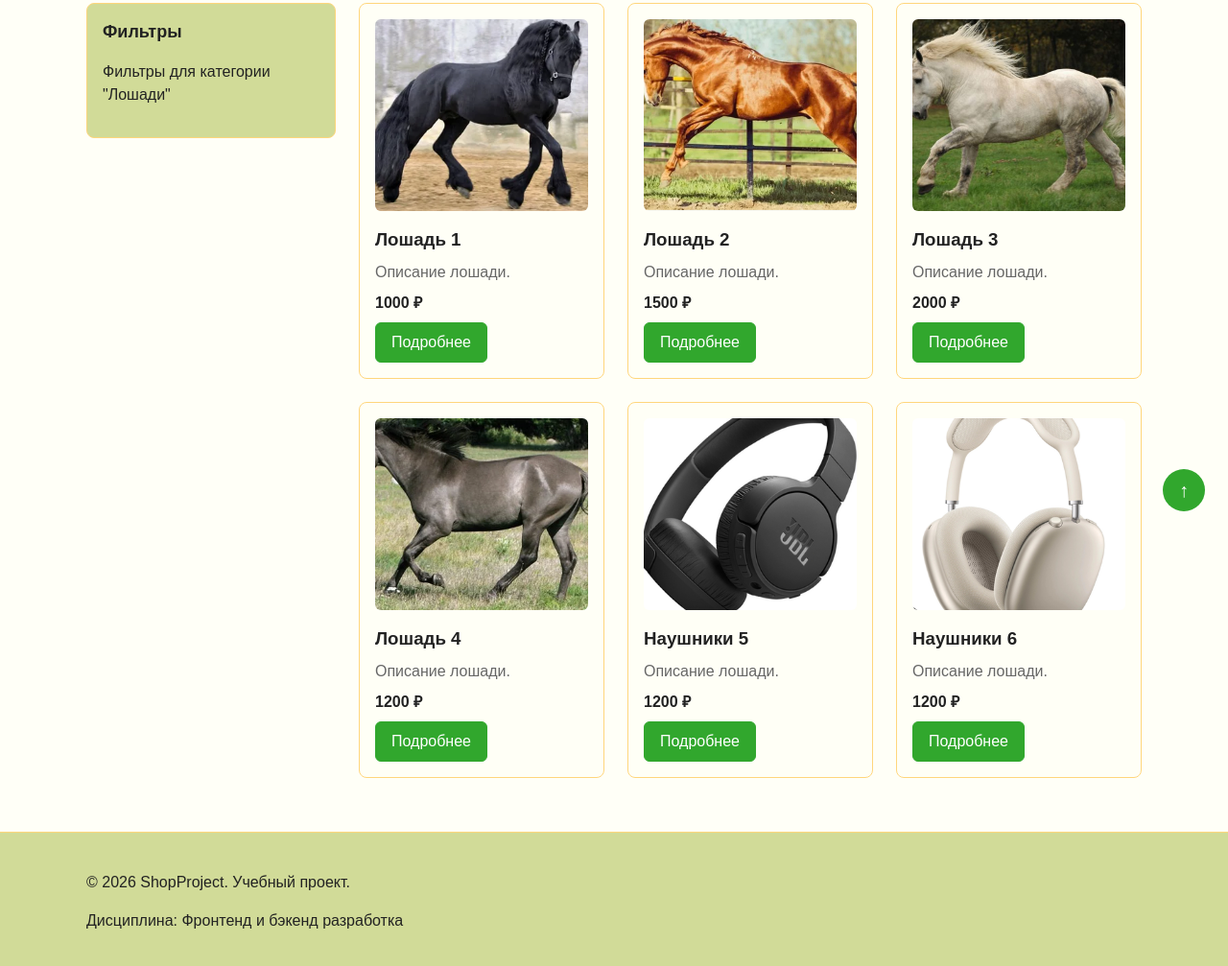
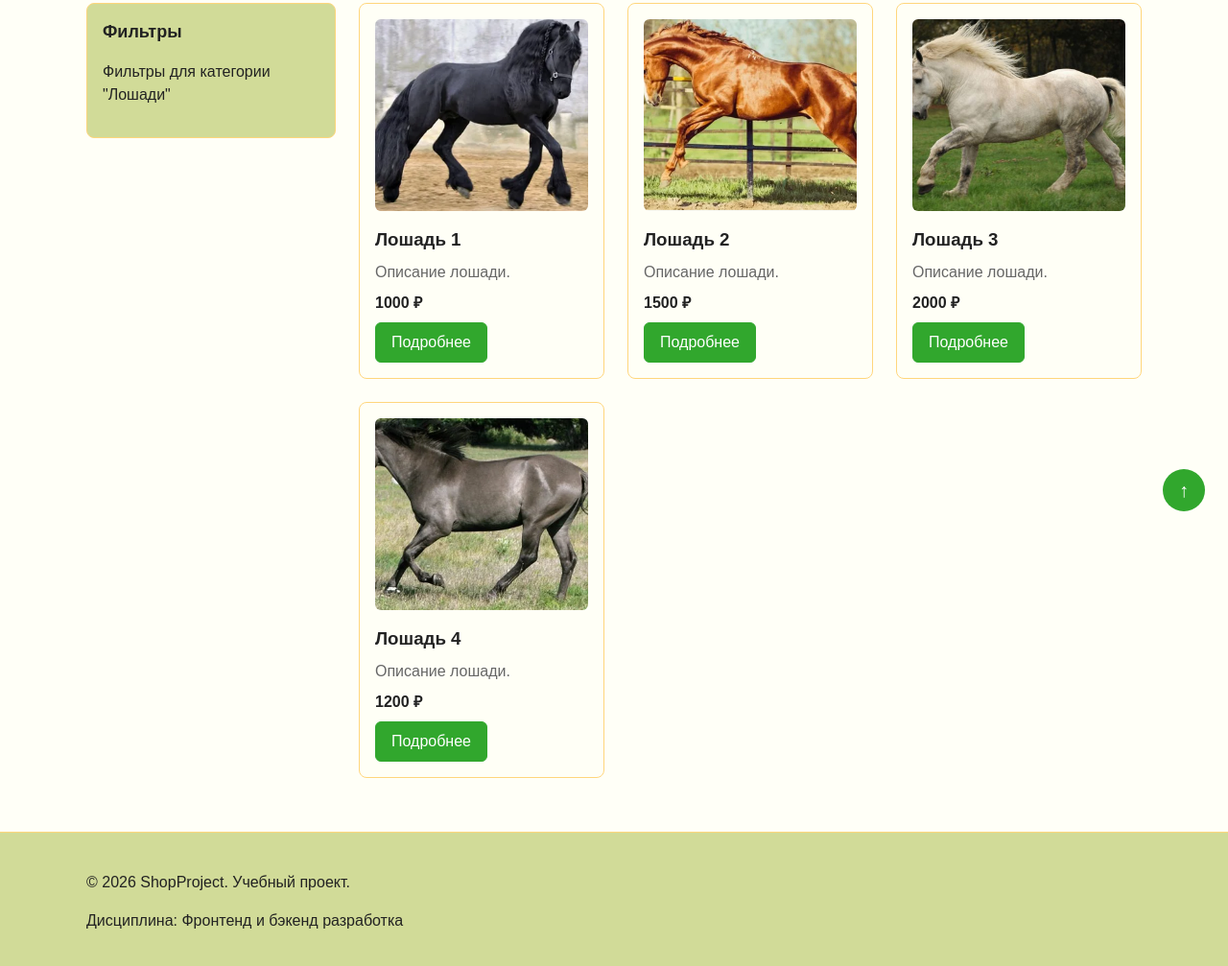
Before and after one commit to sdankov37/kr1-html-css-shop, a plain HTML site: page category.html in a window 1280 px wide. Shown: the part 243-1250 px from the top of the page at 96% size. Drawn offline with Linux system fonts and the light colour scheme.

Commit message:
Revert "Update: bugs are gone"
This reverts commit 8e9f332720bb7e8c6c5ee10db36d0016f6c48db1.

```diff
--- a/category.html
+++ b/category.html
@@ -73,20 +73,6 @@
             <p class="product-card__price">1200 ₽</p>
             <a class="button button--primary product-card__button" href="product.html">Подробнее</a>
           </article>
-          <article class="product-card">
-            <img src="images/product-5.jpeg" alt="Наушники 5" class="product-card__image">
-            <h3 class="product-card__title">Наушники 5</h3>
-            <p class="product-card__description">Описание лошади.</p>
-            <p class="product-card__price">1200 ₽</p>
-            <a class="button button--primary product-card__button" href="product.html">Подробнее</a>
-          </article>
-          <article class="product-card">
-            <img src="images/product-6.jpeg" alt="Наушники 6" class="product-card__image">
-            <h3 class="product-card__title">Наушники 6</h3>
-            <p class="product-card__description">Описание лошади.</p>
-            <p class="product-card__price">1200 ₽</p>
-            <a class="button button--primary product-card__button" href="product.html">Подробнее</a>
-          </article>
         </div>
       </section>
     </section>
```
Also changed, not shown: images/product-5.png (renamed from images/product-5.jpeg), images/product-6.png (renamed from images/product-6.jpeg).
